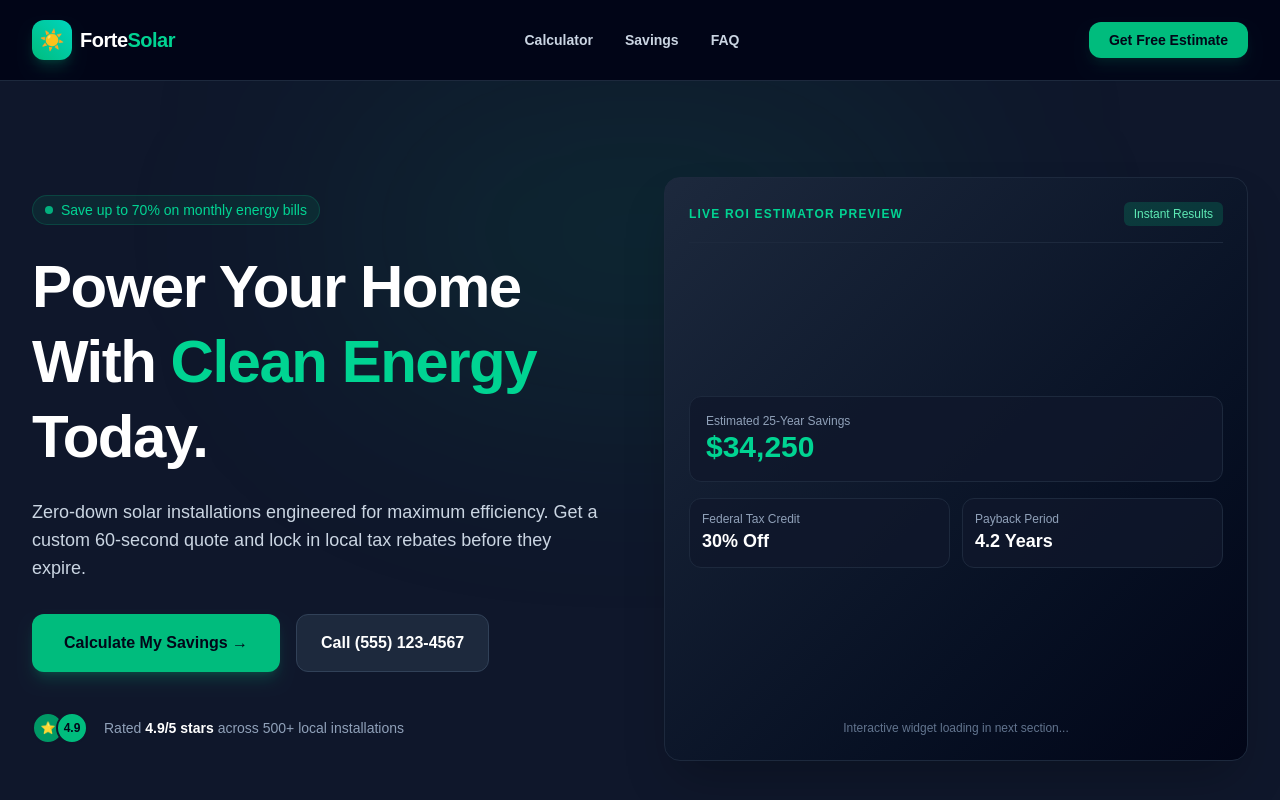
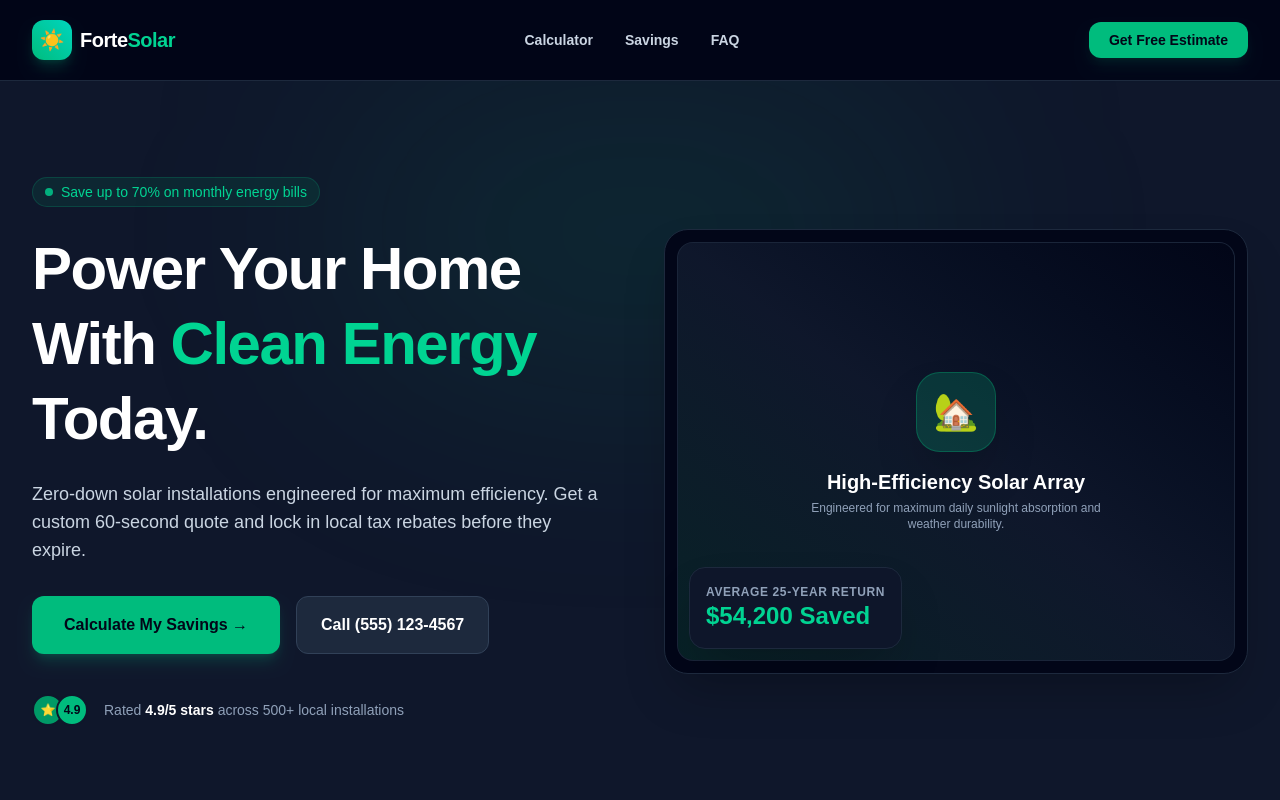
Before and after one commit to bolusunday/forte-solar-project, a Next.js app: page / in a window 1280 px wide. Shown: the top 800 px of the page. Built offline with nearby package versions, Linux system fonts and the light colour scheme.

Commit message:
Hero.tsx updated for mockup image

```diff
--- a/app/components/Hero.tsx
+++ b/app/components/Hero.tsx
@@ -58,47 +58,33 @@ export default function Hero() {
             </div>
           </div>
 
-          {/* Right Column: Visual Preview / Graphic Placeholder */}
+          {/* Right Column: Modern Split-Screen Visual / Mockup */}
           <div className="relative mx-auto w-full max-w-md lg:max-w-none">
-            <div className="aspect-video lg:aspect-square rounded-2xl bg-gradient-to-br from-slate-800 to-slate-950 border border-slate-800 p-6 shadow-2xl flex flex-col justify-between relative overflow-hidden">
-              <div className="absolute inset-0 bg-[radial-gradient(ellipse_at_top_right,_var(--tw-gradient-stops))] from-emerald-500/10 via-transparent to-transparent" />
-
-              <div className="relative z-10 flex justify-between items-center border-b border-slate-800 pb-4">
-                <span className="text-xs uppercase tracking-widest text-emerald-400 font-bold">
-                  Live ROI Estimator Preview
-                </span>
-                <span className="text-xs bg-emerald-500/20 text-emerald-300 px-2.5 py-1 rounded-md">
-                  Instant Results
-                </span>
-              </div>
-
-              <div className="relative z-10 space-y-4 my-auto">
-                <div className="bg-slate-900/80 p-4 rounded-xl border border-slate-800">
-                  <div className="text-xs text-slate-400">
-                    Estimated 25-Year Savings
+            <div className="relative rounded-3xl overflow-hidden border border-slate-800 bg-slate-950 shadow-2xl p-3">
+              <div className="rounded-2xl overflow-hidden aspect-video lg:aspect-4/3 relative bg-slate-900 flex items-center justify-center border border-slate-800/80">
+                {/* Visual Background Gradient & Graphic representation of Solar Home */}
+                <div className="absolute inset-0 bg-gradient-to-tr from-emerald-950/50 via-slate-900/80 to-slate-950 flex flex-col items-center justify-center p-8 text-center">
+                  <div className="w-20 h-20 bg-emerald-500/20 border border-emerald-500/30 text-emerald-400 rounded-3xl flex items-center justify-center text-4xl shadow-2xl mb-4 transform hover:scale-105 transition-transform">
+                    🏡
                   </div>
-                  <div className="text-3xl font-black text-emerald-400">
-                    $34,250
-                  </div>
-                </div>
-                <div className="grid grid-cols-2 gap-3">
-                  <div className="bg-slate-900/80 p-3 rounded-xl border border-slate-800">
-                    <div className="text-xs text-slate-400">
-                      Federal Tax Credit
-                    </div>
-                    <div className="text-lg font-bold text-white">30% Off</div>
-                  </div>
-                  <div className="bg-slate-900/80 p-3 rounded-xl border border-slate-800">
-                    <div className="text-xs text-slate-400">Payback Period</div>
-                    <div className="text-lg font-bold text-white">
-                      4.2 Years
-                    </div>
-                  </div>
+                  <h3 className="text-white font-bold text-xl mb-1">
+                    High-Efficiency Solar Array
+                  </h3>
+                  <p className="text-xs text-slate-400 max-w-xs">
+                    Engineered for maximum daily sunlight absorption and weather
+                    durability.
+                  </p>
                 </div>
               </div>
 
-              <div className="relative z-10 text-xs text-slate-500 text-center">
-                Interactive widget loading in next section...
+              {/* Floating ROI Stat Badge */}
+              <div className="absolute bottom-6 left-6 bg-slate-900/95 backdrop-blur-md border border-slate-800 p-4 rounded-2xl shadow-2xl">
+                <div className="text-xs text-slate-400 uppercase tracking-wider font-semibold">
+                  Average 25-Year Return
+                </div>
+                <div className="text-2xl font-black text-emerald-400">
+                  $54,200 Saved
+                </div>
               </div>
             </div>
           </div>
```
